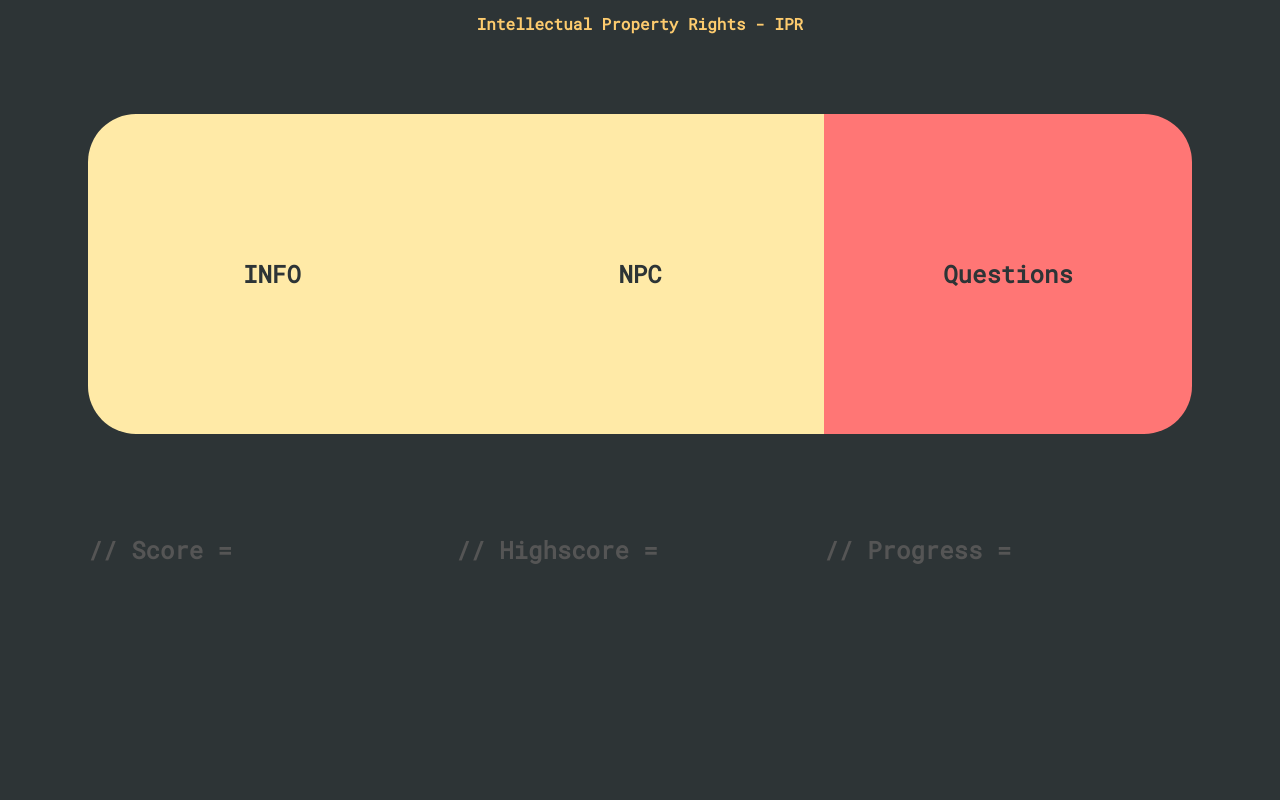
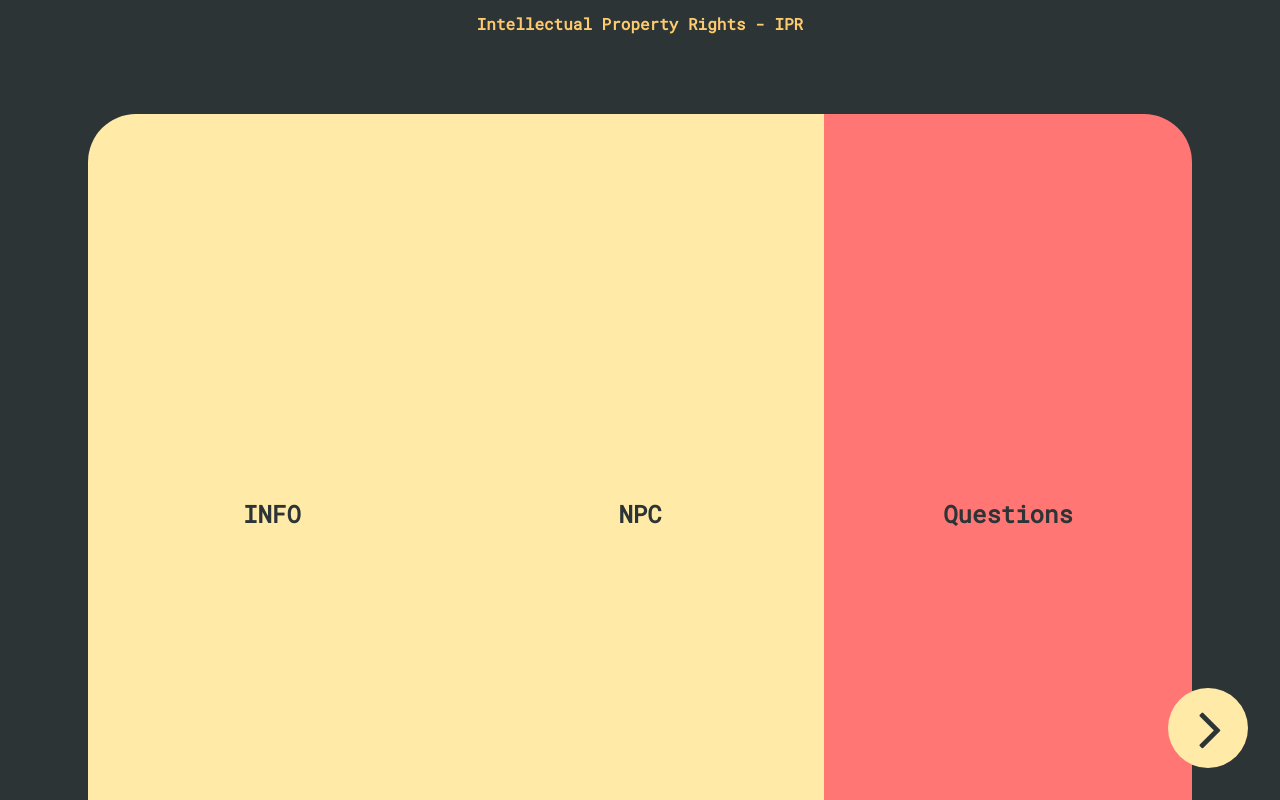
Before and after one commit to Midhunmenonk/gta-ipr, a plain HTML site: page index.html in a window 1280 px wide. Shown: the top 800 px of the page. Drawn offline with Linux system fonts and the light colour scheme.

Commit message:
added next button

```diff
--- a/index.html
+++ b/index.html
@@ -32,9 +32,14 @@
 	</section>
 
 	<section class="values">
-		<h2>// Score = </h2>
-		<h2>// Highscore = </h2>
-		<h2>// Progress = </h2>
+		<h2>// Score = <span id=""></span> </h2>
+		<h2>// Highscore = <span id=""></span> </h2>
+		<h2>// Progress = <span id=""></span> </h2>
 	</section>
+
+	<div class="next">
+		<a href=""></a>
+	</div>
+
 </body>
 </html>
--- a/main.css
+++ b/main.css
@@ -1,8 +1,17 @@
 @import url('https://fonts.googleapis.com/css2?family=Roboto+Mono&display=swap');
+
+@font-face {
+  font-family: FontAwesome;
+  src: url("fonts/fontawesome-webfont.woff2")
+}
 
 body {
 	background: #2d3436;
 	font-family: 'Roboto Mono';
+}
+
+a {
+	text-decoration: none;
 }
 
 h1.white {
@@ -13,14 +22,12 @@ h1.white {
 
 .box {
 	margin: 5rem;
-	height: 150vh;
+	height: 100vh;
 	display: flex;
-	height: 100%;
 }
 
 .box > div {
 	flex: 1;
-	height: 20rem;
 	display: flex;
 }
 
@@ -61,3 +68,28 @@ h1.white {
 	color: #555555;
 	flex: 1;
 }
+
+.next {
+	position: fixed;
+	bottom: 0;
+	right: 0;
+	margin: 2rem;
+	background: #ffeaa7;
+	width: 5rem;
+	height: 5rem;
+	display: flex;
+	border-radius: 50%;
+	transition: background ease 0.4s;
+}
+
+.next:hover {
+	background:#ff7675 ;
+}
+
+.next a {
+	margin: auto;
+	font-size: 4rem;
+	transform: translateX(2.5px);
+	color: #2d3436;
+	font-family: FontAwesome;
+}
```
Also changed, not shown: fonts/fontawesome-webfont.woff2 (added), 1 other file.
